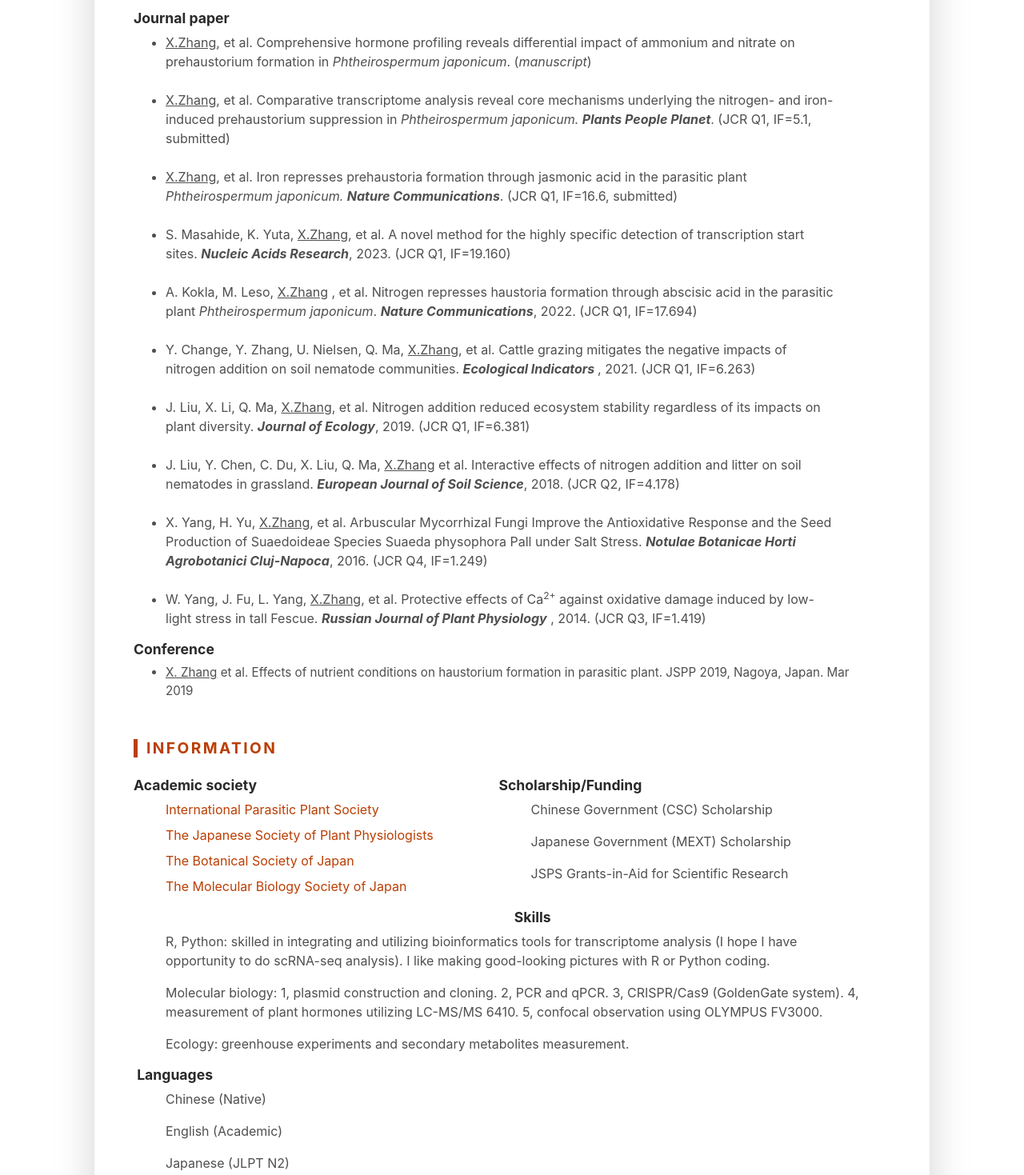
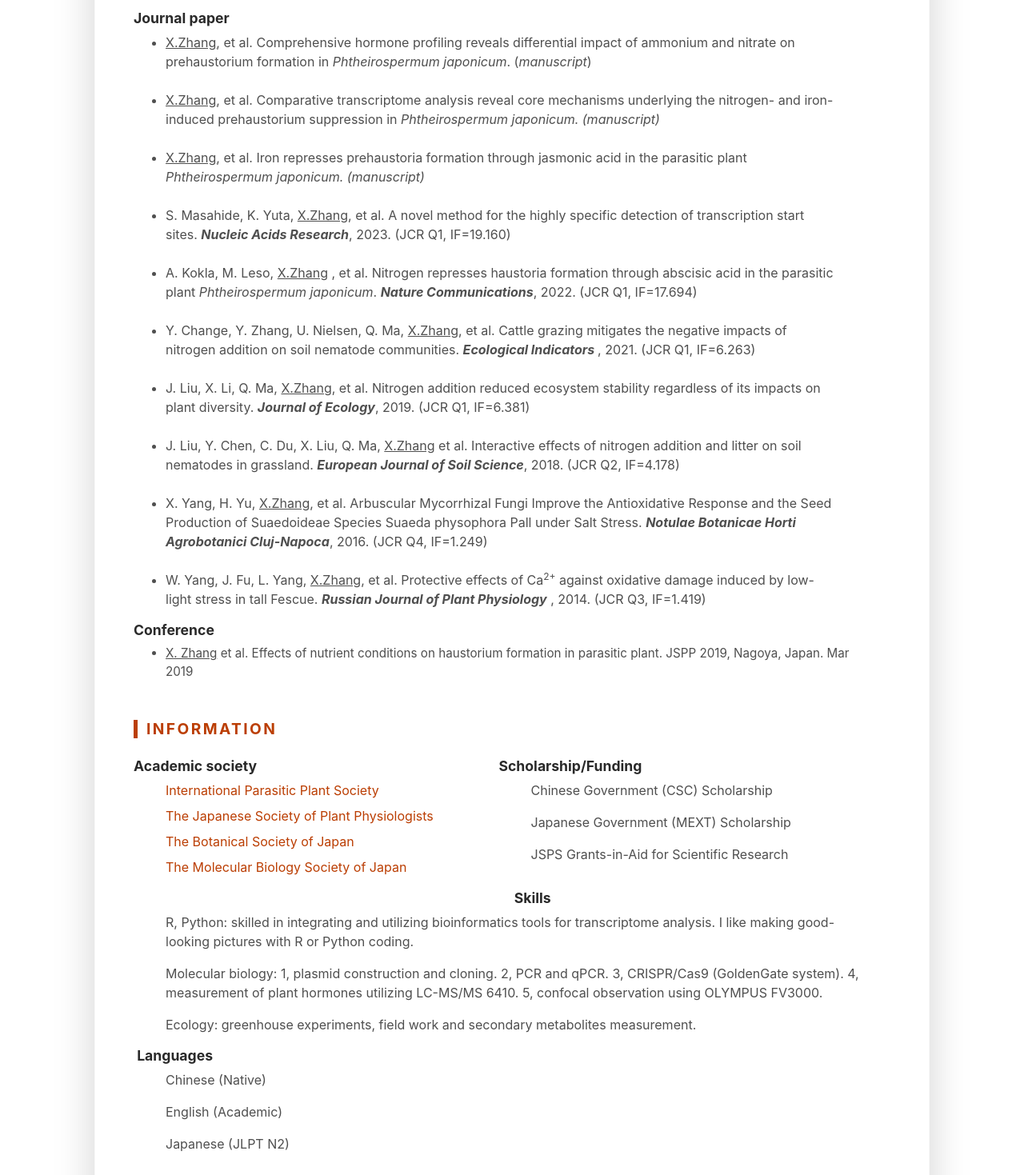
Before and after one commit to hellozhang209/hellozhang209.github.io2, a plain HTML site: page index.html in a window 1280 px wide. Shown: the part 960-2429 px from the top of the page at 80% size. Drawn offline with Linux system fonts and the light colour scheme.

Commit message:
Update index.html

```diff
--- a/index.html
+++ b/index.html
@@ -160,9 +160,9 @@
 										<ul class="resume-list">
                                             <li> <ins>X.Zhang</ins>, et al. Comprehensive hormone profiling reveals differential impact of ammonium and nitrate on prehaustorium formation in <em>Phtheirospermum japonicum</em>. (<em>manuscript</em>)</li>
                                             </br>
-                                            <li> <ins>X.Zhang</ins>, et al. Comparative transcriptome analysis reveal core mechanisms underlying the nitrogen- and iron-induced prehaustorium suppression in <em>Phtheirospermum japonicum.</em> <em><b>Plants People Planet</b></em>. (JCR Q1, IF=5.1, submitted)</li>
+                                            <li> <ins>X.Zhang</ins>, et al. Comparative transcriptome analysis reveal core mechanisms underlying the nitrogen- and iron-induced prehaustorium suppression in <em>Phtheirospermum japonicum.</em> <em>(manuscript)</em></li>
                                             </br>
-                                            <li> <ins>X.Zhang</ins>, et al. Iron represses prehaustoria formation through jasmonic acid in the parasitic plant <em>Phtheirospermum japonicum.</em> <em><b>Nature Communications</b></em>. (JCR Q1, IF=16.6, submitted)</li>
+                                            <li> <ins>X.Zhang</ins>, et al. Iron represses prehaustoria formation through jasmonic acid in the parasitic plant <em>Phtheirospermum japonicum.</em> <em>(manuscript)</em></li>
                                              </br>
 											<li>S. Masahide, K. Yuta, <ins>X.Zhang</ins>, et al. A novel method for the highly specific detection of transcription start sites. <em><b>Nucleic Acids Research</b></em>, 2023. (JCR Q1, IF=19.160)</li>
                                              </br>
@@ -253,9 +253,9 @@
                                     </div>
                                     <div class="item-content" style="font-size:1.0rem;">
                                         <ul class="resume-list">
-                                            <p>R, Python: skilled in integrating and utilizing bioinformatics tools for transcriptome analysis (I hope I have opportunity to do scRNA-seq analysis). I like making good-looking pictures with R or Python coding.</p>
+                                            <p>R, Python: skilled in integrating and utilizing bioinformatics tools for transcriptome analysis. I like making good-looking pictures with R or Python coding.</p>
                                             <p>Molecular biology: 1, plasmid construction and cloning. 2, PCR and qPCR. 3, CRISPR/Cas9 (GoldenGate system). 4, measurement of plant hormones utilizing LC-MS/MS 6410. 5, confocal observation using OLYMPUS FV3000.</p>
-                                            <p>Ecology: greenhouse experiments and secondary metabolites measurement.</p>
+                                            <p>Ecology: greenhouse experiments, field work and secondary metabolites measurement.</p>
                                         </ul>
                                     </div>
                                 </div>
```
